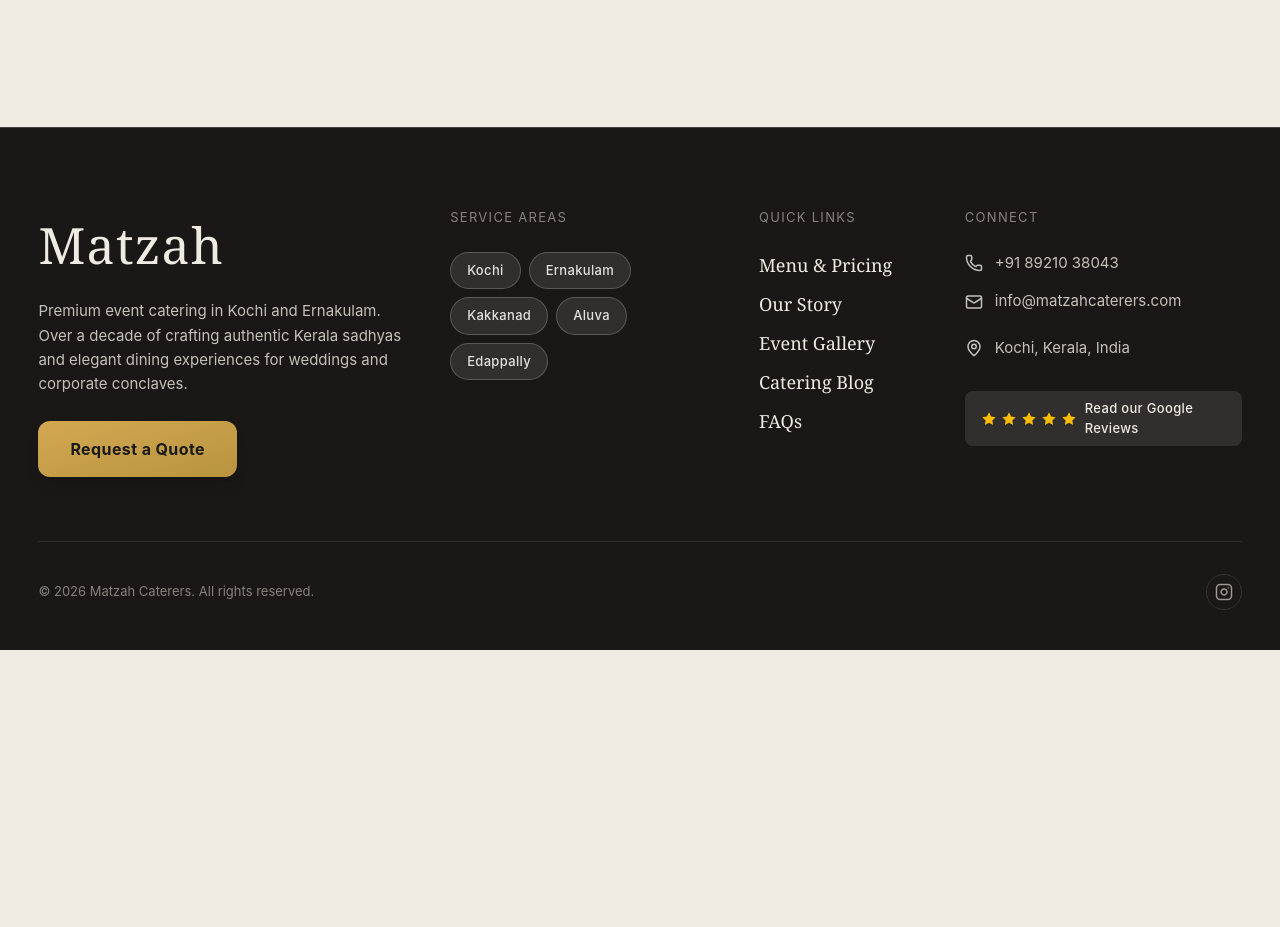
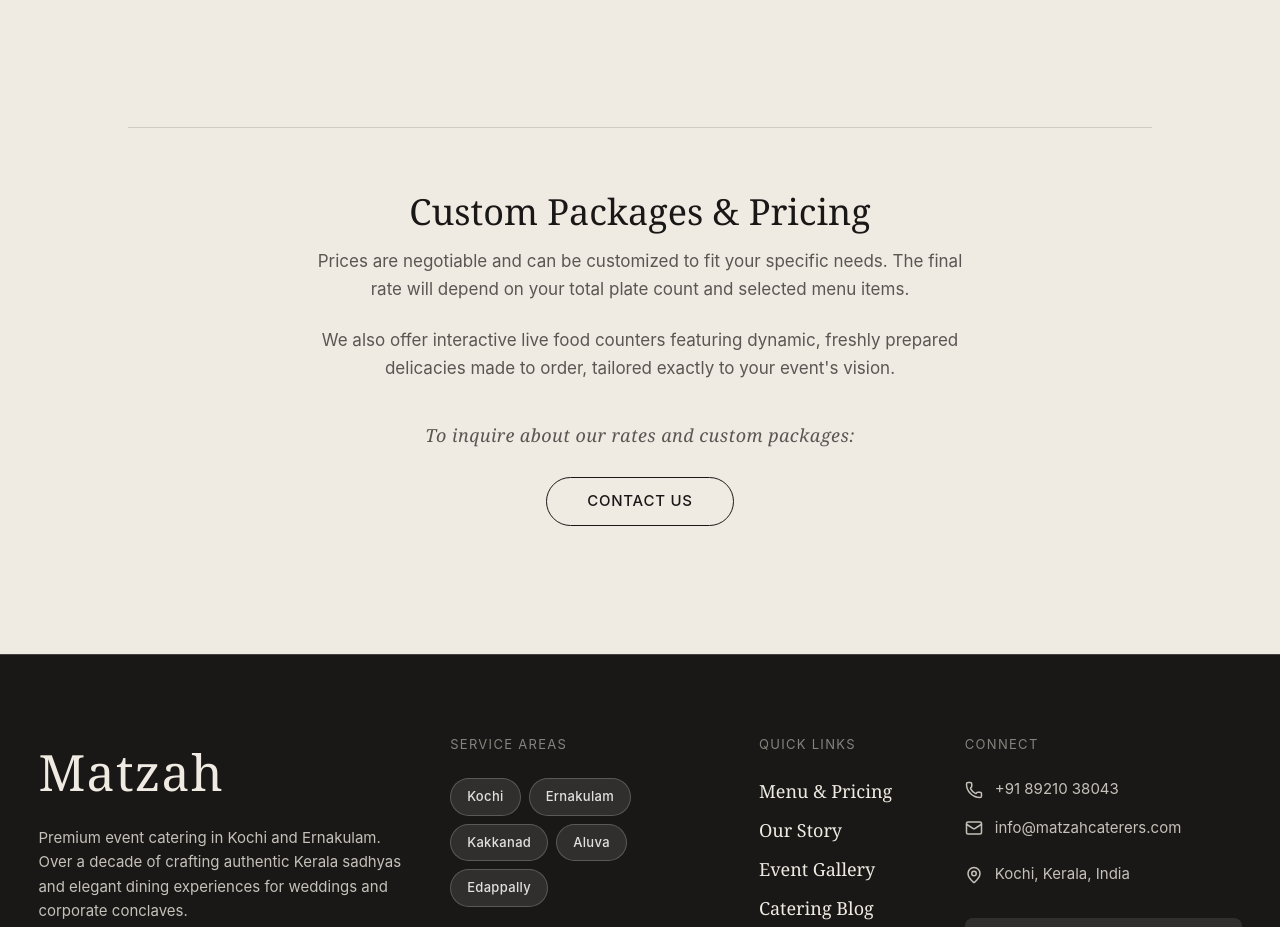
Before and after one commit to Blessan-Alex/matzahweb, a Next.js app: page /menu in a window 1280 px wide. Shown: the part 1923-2850 px from the top of the page. Before the commit the page ends 2573 px from the top, so only its background shows below. Built offline with nearby package versions, Linux system fonts and the light colour scheme.

Commit message:
addingmenu

```diff
--- a/src/app/menu/page.tsx
+++ b/src/app/menu/page.tsx
@@ -6,7 +6,7 @@
     description: "Explore our curated menus, from welcoming appetizers and traditional family-style Sadhyas to formal plated elegance. Authentic Kerala food catering.",
     openGraph: {
         title: "Catering Menu & Services | Matzah Caterers Kochi",
-        description: "Explore our curated event catering menus, featuring authentic Kerala cuisine and Michelin-inspired arrangements.",
+        description: "Explore our curated event catering menus, featuring tasty and authentic Kerala cuisine.",
         url: "https://www.matzahcaterers.in/menu",
         images: [
             {
--- a/src/components/sections/MenuSection.tsx
+++ b/src/components/sections/MenuSection.tsx
@@ -110,6 +110,24 @@
             );
         });
 
+        const calloutBlock = document.querySelector('.menu-callout');
+        if (calloutBlock) {
+            gsap.fromTo(calloutBlock.children,
+                { y: 20, opacity: 0 },
+                {
+                    y: 0,
+                    opacity: 1,
+                    duration: 0.8,
+                    stagger: 0.15,
+                    ease: "power2.out",
+                    scrollTrigger: {
+                        trigger: calloutBlock,
+                        start: "top 90%",
+                    }
+                }
+            );
+        }
+
         return () => {
             ScrollTrigger.getAll().forEach(t => t.kill());
         };
@@ -155,6 +173,34 @@
                         </div>
                     ))}
                 </div>
+
+                {/* Additional Information Callout */}
+                <div className="menu-callout mt-20 md:mt-32 pt-12 md:pt-16 border-t border-primary-text/15 text-center flex flex-col items-center">
+                    <h4 className="font-serif text-[clamp(28px,4vw,36px)] leading-[1.1] text-primary-text mb-4">
+                        Custom Packages & Pricing
+                    </h4>
+                    <p className="font-sans text-[16px] md:text-[17px] text-primary-text/70 max-w-2xl mx-auto mb-6 leading-relaxed">
+                        Prices are negotiable and can be customized to fit your specific needs. The final rate will depend on your total plate count and selected menu items.
+                    </p>
+                    <p className="font-sans text-[16px] md:text-[17px] text-primary-text/70 max-w-2xl mx-auto mb-10 leading-relaxed">
+                        We also offer interactive live food counters featuring dynamic, freshly prepared delicacies made to order, tailored exactly to your event's vision.
+                    </p>
+
+                    <div className="flex flex-col items-center gap-5">
+                        <p className="font-serif italic text-primary-text/70 tracking-wide text-[18px]">
+                            To inquire about our rates and custom packages:
+                        </p>
+                        <a
+                            href="https://wa.me/918921038043"
+                            target="_blank"
+                            rel="noopener noreferrer"
+                            className="inline-flex mt-2 px-10 py-3 rounded-full border border-primary-text transition-colors duration-300 hover:bg-[#1A1817] hover:text-[#F0EBE2] font-sans text-[15px] font-medium tracking-wider uppercase"
+                        >
+                            Contact Us
+                        </a>
+                    </div>
+                </div>
+
             </div>
         </section>
     );
--- a/src/components/sections/ServicesSection.tsx
+++ b/src/components/sections/ServicesSection.tsx
@@ -39,7 +39,7 @@
     },
     {
         id: 6,
-        src: "https://images.unsplash.com/photo-1555244162-81d5f8da5a64?q=80&w=800&auto=format&fit=crop",
+        src: "https://images.unsplash.com/photo-1547496502-affa22d38842?q=80&w=800&auto=format&fit=crop",
         alt: "Professional grand buffet displaying comprehensive culinary variety",
         format: "portrait"
     }
--- a/src/data/services.ts
+++ b/src/data/services.ts
@@ -32,7 +32,7 @@
         image: "/composed_hospitality_staff.png",
         imageAlt: "Professional corporate catering staff in Kochi",
         packages: [
-            { name: "Executive Plated Lunches", guests: "20-100", price: "Custom Package", features: ["Michelin-inspired arrangement", "VIP Service Staff", "Customized Menus"] },
+            { name: "Executive Plated Lunches", guests: "20-100", price: "Custom Package", features: ["Tasty & Authentic Kerala Food", "VIP Service Staff", "Customized Menus"] },
             { name: "Conference Buffet", guests: "50-1000+", price: "Custom Package", features: ["Efficient Crowd Management", "Dietary Accommodations", "Live Refreshment Stations"] },
             { name: "Office Party Finger Foods", guests: "30-500", price: "Custom Package", features: ["Interactive Stations", "Premium Starters", "Easy-to-eat Formats"] }
         ],
```
